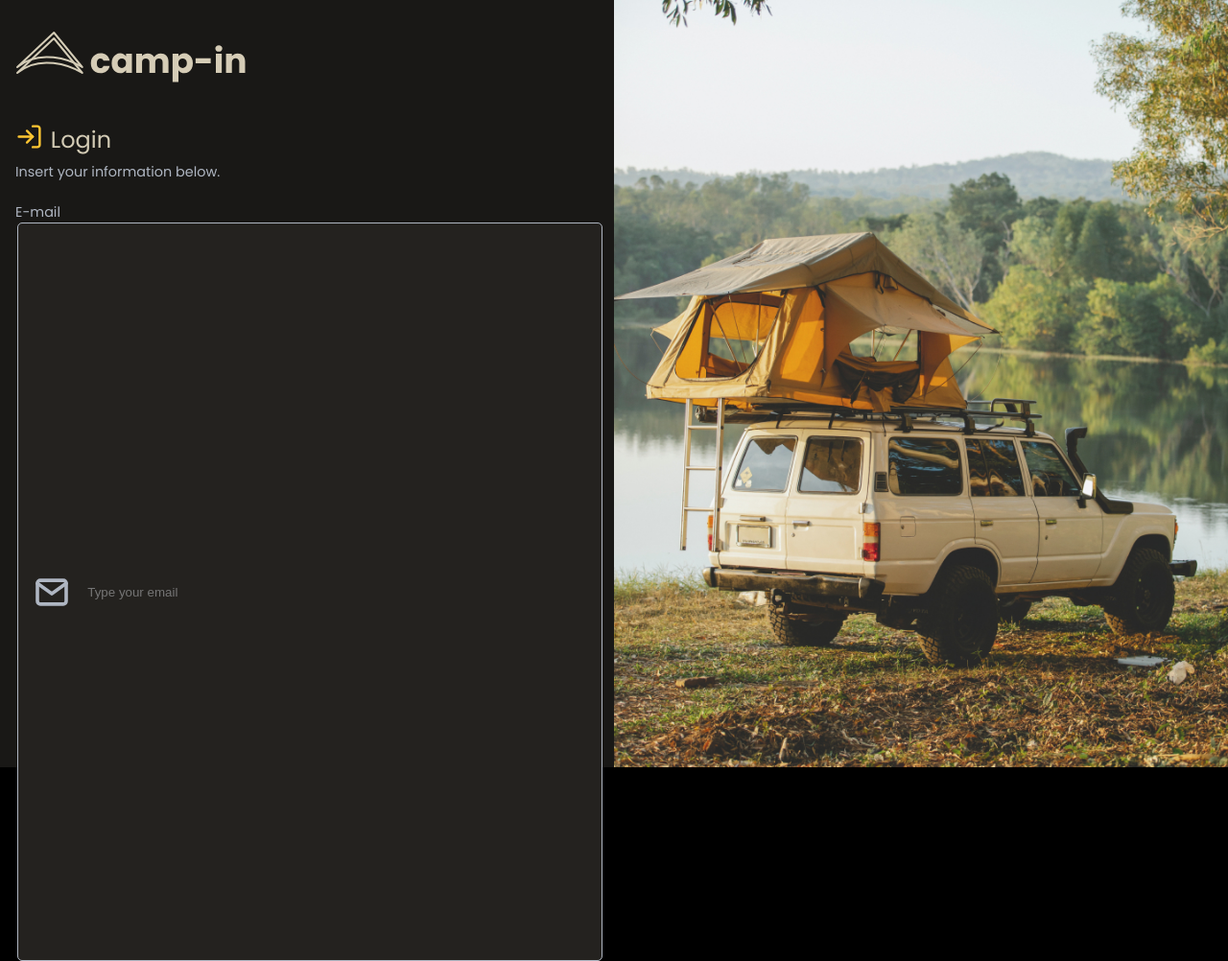
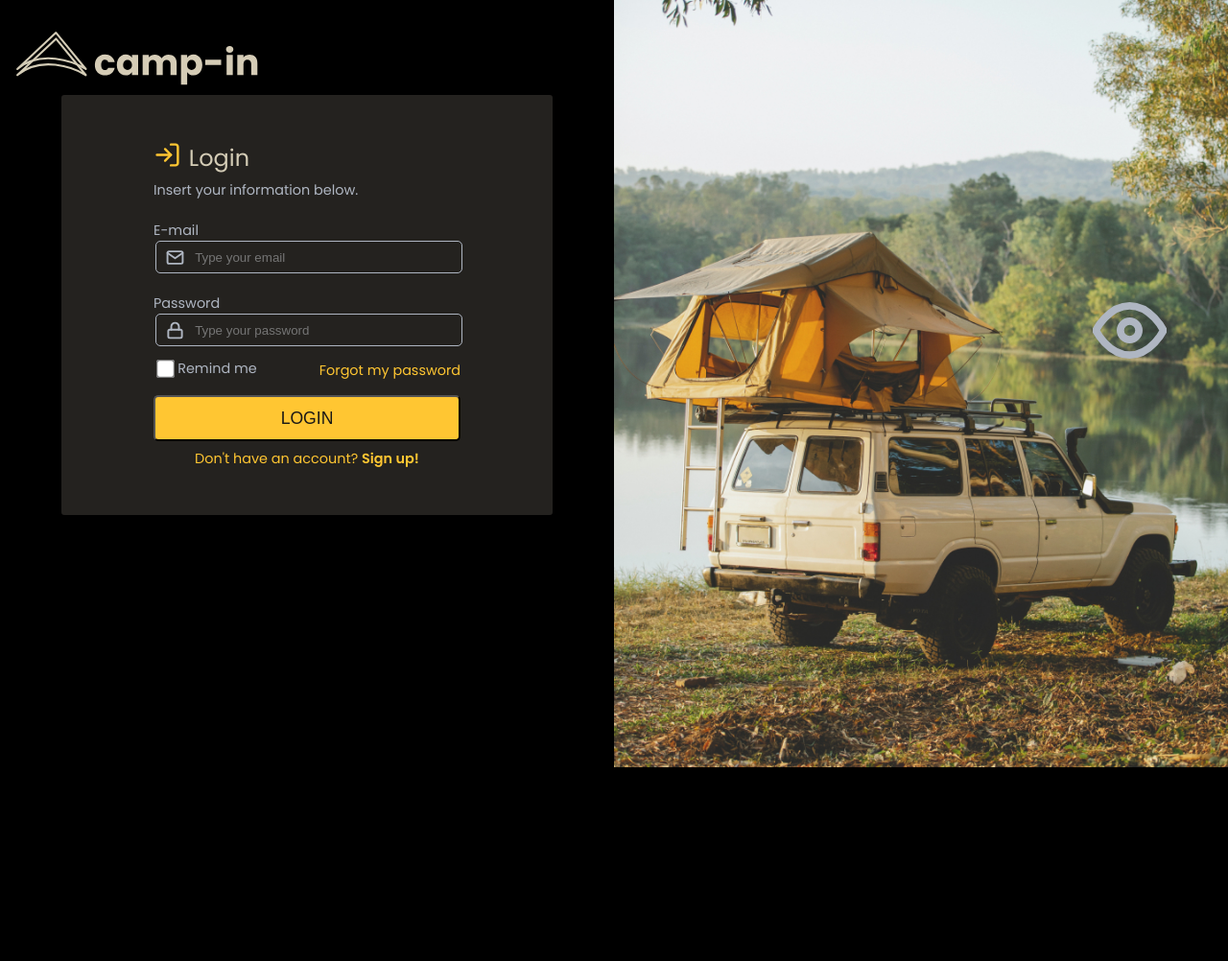
Before and after one commit to adlascio-instructor/web-dev-1-week-4-assignment-momoiropuchoman, a plain HTML site: page index.html in a window 1280 px wide. Shown: the top 1002 px of the page at 96% size. After the commit the page ends 800 px from the top, so only its background shows below. Drawn offline with Linux system fonts and the light colour scheme.

Commit message:
Change the background of the log-in area and adjust the position

```diff
--- a/index.html
+++ b/index.html
@@ -8,8 +8,9 @@
     <title>Document</title>
   </head>
   <body>
+    <div>
+      <img class="logo-image" src="images/logo.svg">
       <div class="login-area">
-      <img class="logo-image" src="images/logo.svg">
         <div class="login-title">
           <img class="login-title-image" src="images/log-in.svg">
           <div class="login-title-text">Login</div>
@@ -44,6 +45,7 @@
           <a href="./sign-up.html" class="signup-link">Sign up!</a>
         </div>
       </div>
+    </div>
     <img class="side-image" src="images/side-image.jpg">
   </body>
 </html>
--- a/style.scss
+++ b/style.scss
@@ -9,6 +9,10 @@
   --primary-color: #ffc632;
 }
 
+*{
+  box-sizing: border-box;
+}
+
 body {
   margin: 0 0;;
   background-color: black;
@@ -18,13 +22,14 @@ body {
 }
 
 .login-area {
-  padding: 2rem 1rem 0;
-  background-color: var(--background);
+  padding: 0 1rem;
 }
 
 .logo-image {
   width: 40%;
   height: auto;
+  margin-top: 2rem;
+  margin-left: 1rem;
 }
 
 .login-title {
@@ -43,7 +48,6 @@ body {
 
 .login-title-text {
   font-size: 1.5rem;
-
 }
 
 .login-message {
@@ -154,4 +158,16 @@ body {
     width: 100%;
     height: auto;
   }
+
+  .login-area {
+    width: 80%;
+    margin: 0 auto;
+    padding: 3rem 15%;
+    background-color: var(--form-background);
+    border-radius: 3px;
+  }
+
+  .login-title {
+    margin-top: 0;
+  }
 }
```
Also changed, not shown: style.css, 1 other file. Lines whose indentation alone changed are shown as unchanged.
